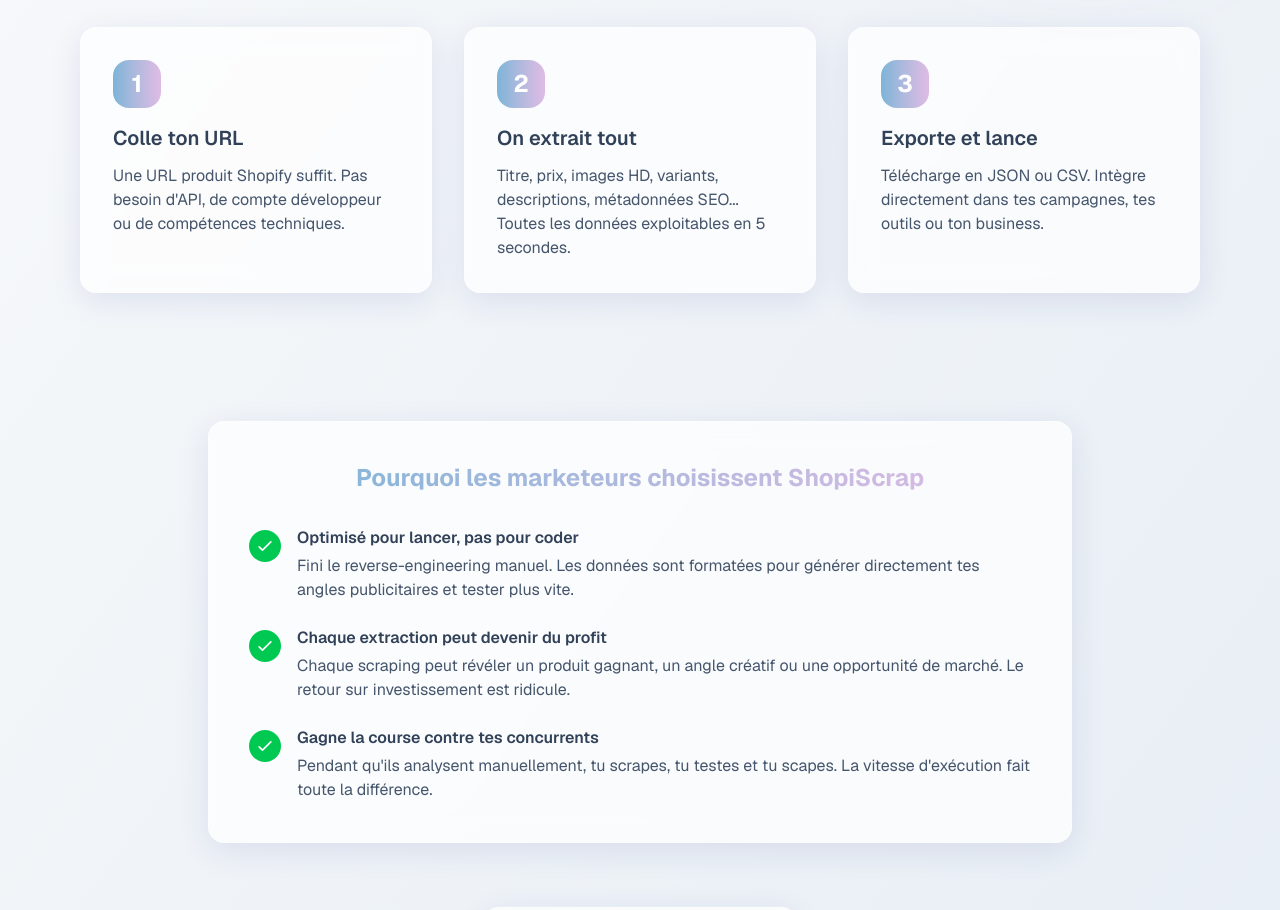
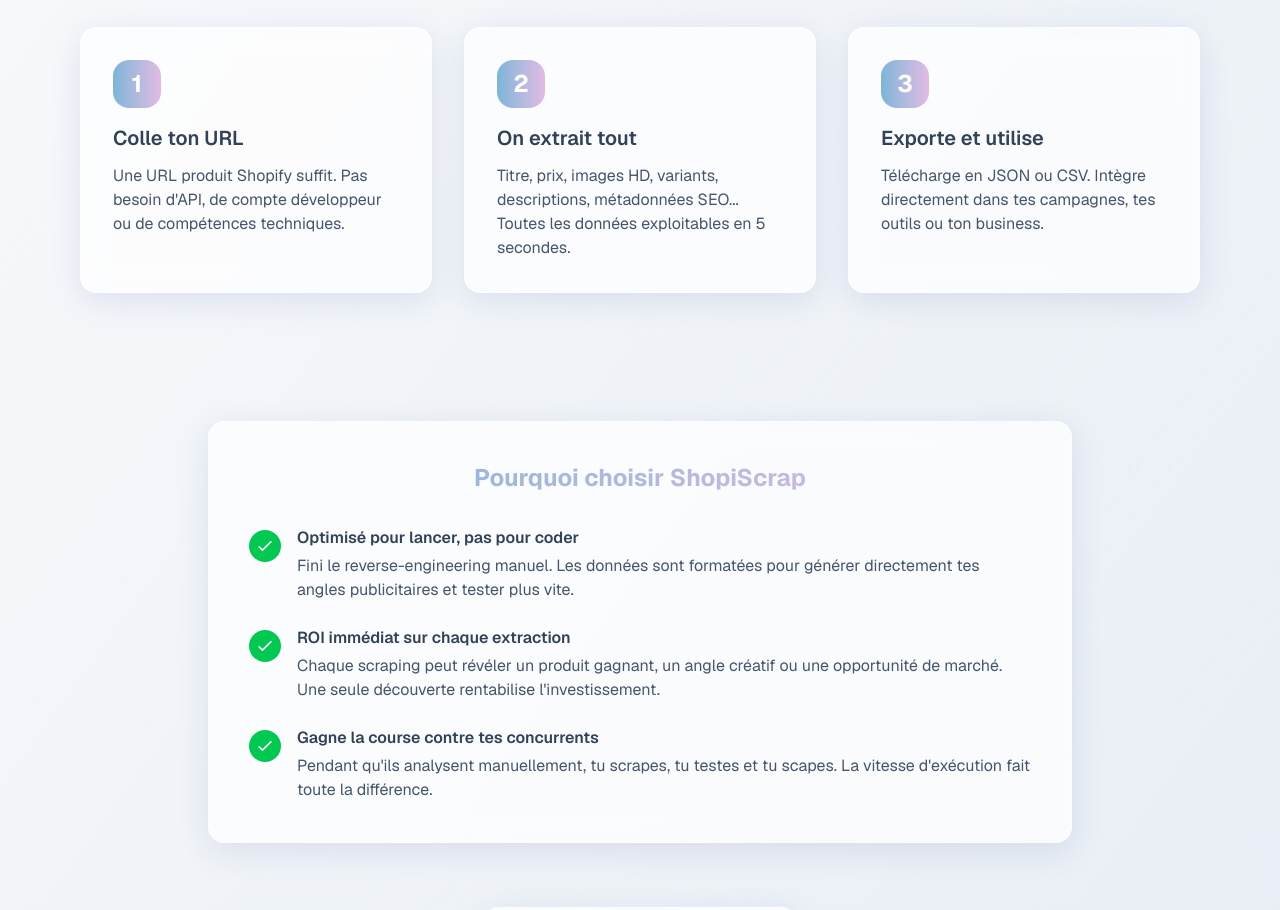
Before and after one commit to GabrielLCSC/ShopiScrap, a Next.js app: page / in a window 1280 px wide. Shown: the part 800-1710 px from the top of the page. Built offline with nearby package versions, Linux system fonts and the light colour scheme; no server answers.

Commit message:
feat(next): feat

```diff
--- a/app/page.tsx
+++ b/app/page.tsx
@@ -82,7 +82,7 @@
               3
             </div>
             <h4 className="text-xl font-semibold text-slate-700 mb-3">
-              Exporte et lance
+              Exporte et utilise
             </h4>
             <p className="text-slate-600">
               Télécharge en JSON ou CSV. Intègre directement dans tes campagnes, tes outils ou ton business.
@@ -95,7 +95,7 @@
       <section className="mx-auto max-w-4xl px-4 py-16">
         <div className="glass rounded-2xl p-10 border border-white/30 animate-scale-in">
           <h3 className="text-2xl font-bold text-center mb-8 bg-linear-to-r from-[#7BB5D8] to-[#E0BBE4] bg-clip-text text-transparent">
-            Pourquoi les marketeurs choisissent ShopiScrap
+            Pourquoi choisir ShopiScrap
           </h3>
 
           <div className="space-y-6">
@@ -122,9 +122,9 @@
                 </svg>
               </div>
               <div>
-                <h4 className="font-semibold text-slate-700 mb-1">Chaque extraction peut devenir du profit</h4>
+                <h4 className="font-semibold text-slate-700 mb-1">ROI immédiat sur chaque extraction</h4>
                 <p className="text-slate-600">
-                  Chaque scraping peut révéler un produit gagnant, un angle créatif ou une opportunité de marché. Le retour sur investissement est ridicule.
+                  Chaque scraping peut révéler un produit gagnant, un angle créatif ou une opportunité de marché. Une seule découverte rentabilise l&apos;investissement.
                 </p>
               </div>
             </div>
```
